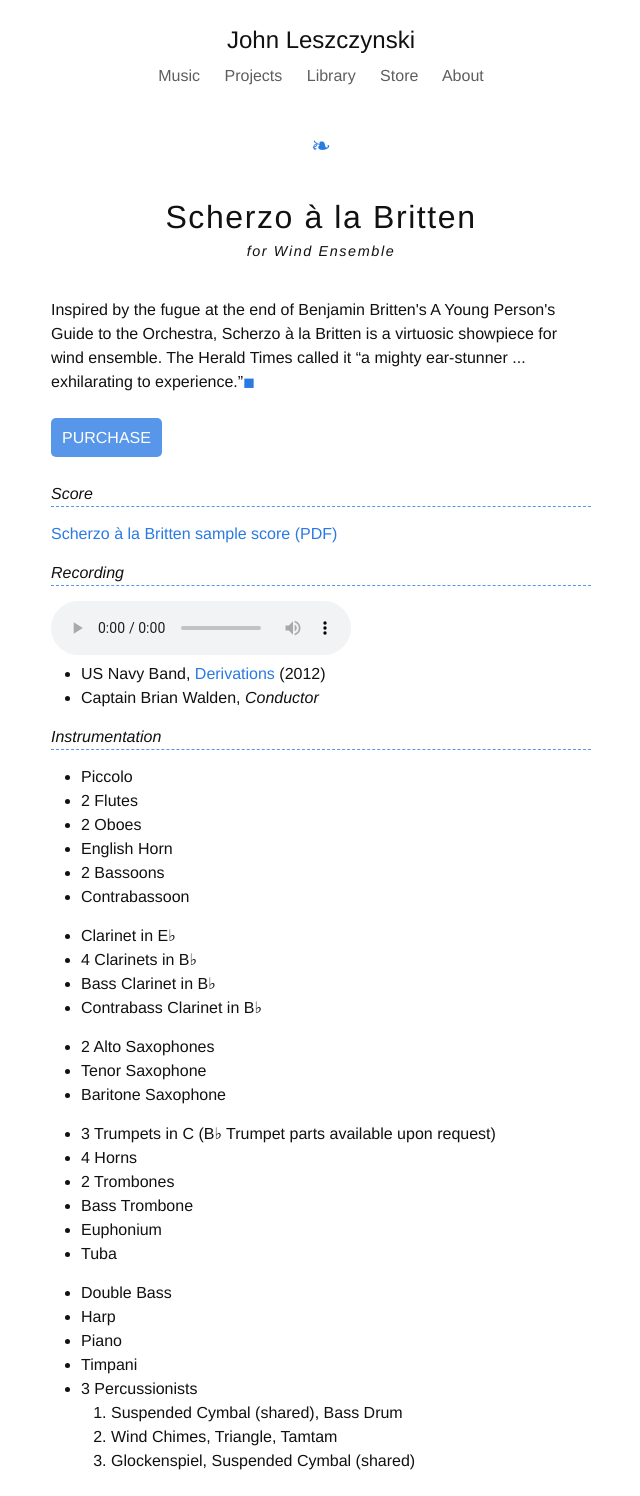
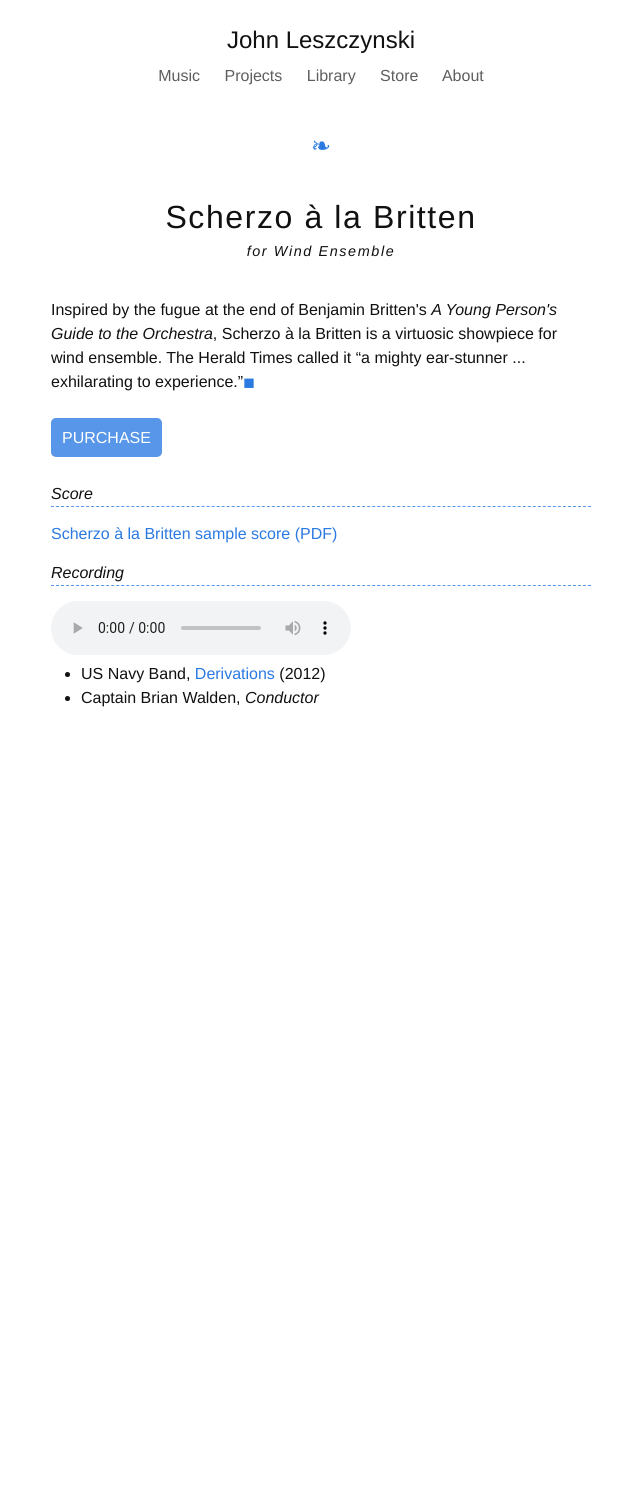
Before and after one commit to ave-llan/ave-llan.github.io, a Jekyll site: the page built from music/scherzo-a-la-britten.html, in a window 1280 px wide. Shown: the whole page, without its empty margins (319-959 px from the left). Built offline with Jekyll 4.4.1, drawn with Linux system fonts in a browser that asks for light colours; after the commit the page ends 900 px from its top, so only the background shows below that.

Commit message:
remove instrumentation from layout

```diff
--- a/_layouts/music_composition.html
+++ b/_layouts/music_composition.html
@@ -30,48 +30,4 @@ layout: default
             <li>Captain Brian Walden, <i>Conductor</i></li>
         </ul>
     </div>
-    <div class="instrumentation">
-        <h1 class="music-header">Instrumentation</h1>
-        <ul>
-            <li>Piccolo</li>
-            <li>2 Flutes</li>
-            <li>2 Oboes</li>
-            <li>English Horn</li>
-            <li>2 Bassoons</li>
-            <li>Contrabassoon</li>
-        </ul>
-        <ul>
-            <li>Clarinet in E&#9837<!-- E♭ --></li>
-            <li>4 Clarinets in B&#9837<!-- B♭ --></li>
-            <li>Bass Clarinet in B&#9837<!-- B♭ --></li>
-            <li>Contrabass Clarinet in B&#9837<!-- B♭ --></li>
-        </ul>
-        <ul>
-            <li>2 Alto Saxophones</li>
-            <li>Tenor Saxophone</li>
-            <li>Baritone Saxophone</li>
-        </ul>
-        <ul>
-            <li>3 Trumpets in C (B&#9837 Trumpet parts available upon request)<!-- B♭ --></li>
-            <li>4 Horns</li>
-            <li>2 Trombones</li>
-            <li>Bass Trombone</li>
-            <li>Euphonium</li>
-            <li>Tuba</li>
-        </ul>
-        <ul>
-            <li>Double Bass</li>
-            <li>Harp</li>
-            <li>Piano</li>
-            <li>Timpani</li>
-            <li>3 Percussionists
-                <ol>
-                    <li>Suspended Cymbal (shared), Bass Drum</li>
-                    <li>Wind Chimes, Triangle, Tamtam</li>
-                    <li>Glockenspiel, Suspended Cymbal (shared)</li>
-                </ol>
-            </li>
-        </ul>
-    </div>
-
 </div>
--- a/music/scherzo-a-la-britten.html
+++ b/music/scherzo-a-la-britten.html
@@ -7,4 +7,4 @@ score: link-to-score.pdf
 purchaseLink: http://store.johnleszczynski.com/item/scherzo-a-la-britten
 recording: ../sample-scores/scherzo-a-la-britten.pdf
 ---
-Inspired by the fugue at the end of Benjamin Britten's A Young Person's Guide to the Orchestra, Scherzo à la Britten is a virtuosic showpiece for wind ensemble. The Herald Times called it “a mighty ear-stunner ... exhilarating to experience.”
+Inspired by the fugue at the end of Benjamin Britten's <i>A Young Person's Guide to the Orchestra</i>, Scherzo à la Britten is a virtuosic showpiece for wind ensemble. The Herald Times called it “a mighty ear-stunner ... exhilarating to experience.”
--- a/projects/index.html
+++ b/projects/index.html
@@ -7,13 +7,13 @@ order: 1
 
 <div class="wrapper narrow">
   <div class="catalog">
-    <h1 class="music-header">computational counterpoint</h1>
+    <h1 class="music-header"></h1>
     <p>
        <a href="http://musicmachine.io">musicmachine.io</a> is a visual composition tool which helps you compose following the rules of species counterpoint. Data is modeled with <a class="secondary-link" href="https://github.com/jrleszcz/nmusic">a</a> <a class="secondary-link" href="https://github.com/jrleszcz/music-machine">set</a> <a class="secondary-link" href="https://github.com/jrleszcz/grammar-graph">of</a> <a class="secondary-link" href="https://github.com/jrleszcz/counterpoint">modules</a> that represent a musical grammar in the form of a graph.
        <a href="http://musicmachine.io"><img src="/assets/music-machine-demo.gif" alt=""></a>
     </p>
 
-    <h1 class="music-header">grammar graph</h1>
+    <h1 class="music-header"></h1>
     <p>
       <a href="https://github.com/jrleszcz/grammar-graph">grammar-graph</a> takes a context-free grammar and converts it into a decision-making graph. Can produce interactive Guides which generate valid sentences from the grammar.
       <a href="https://github.com/jrleszcz/grammar-graph"><img src="/assets/grammar-demo.png" alt=""></a>
```
